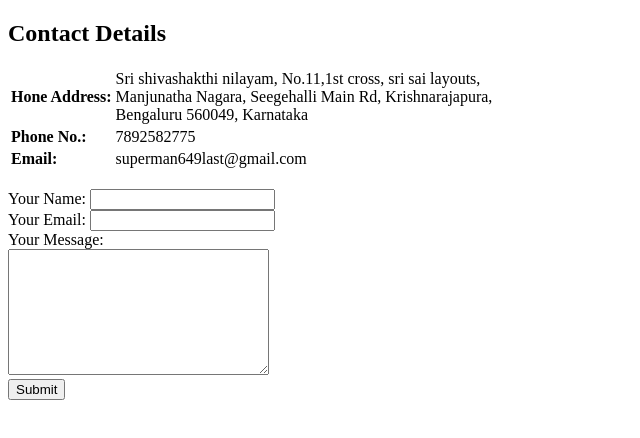
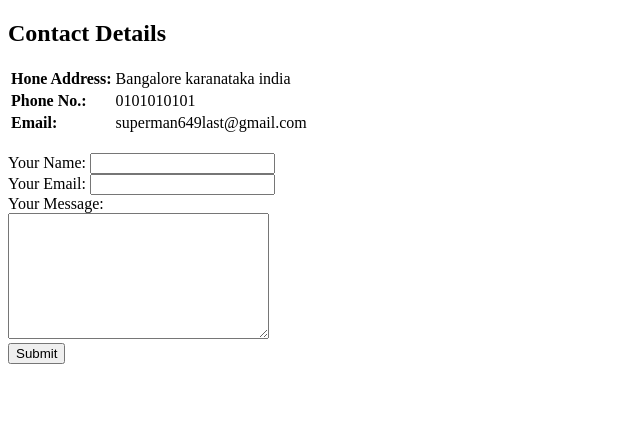
Before and after one commit to nethaji-rao/cv, a plain HTML site: page contact.html in a window 1280 px wide. Shown: the whole page, without its empty margins (0-640 px from the left). Drawn offline with Linux system fonts and the light colour scheme.

Commit message:
Add files via upload

```diff
--- a/contact.html
+++ b/contact.html
@@ -13,13 +13,13 @@
       <td>
         <strong>Hone Address:</strong>
       </td>
-      <td>Sri shivashakthi nilayam, No.11,1st cross, sri sai layouts, <br>Manjunatha Nagara, Seegehalli Main Rd, Krishnarajapura, <br>Bengaluru 560049, Karnataka</td>
+      <td> Bangalore karanataka india </td>
     </tr>
     <tr>
       <td>
         <strong>Phone No.:</strong>
       </td>
-      <td>7892582775</td>
+      <td>0101010101</td>
     </tr>
     <tr>
       <td>
```
